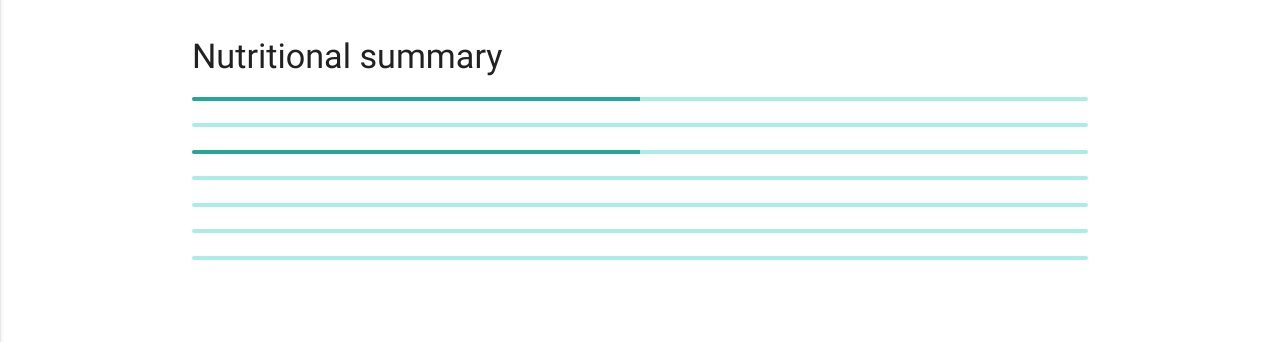
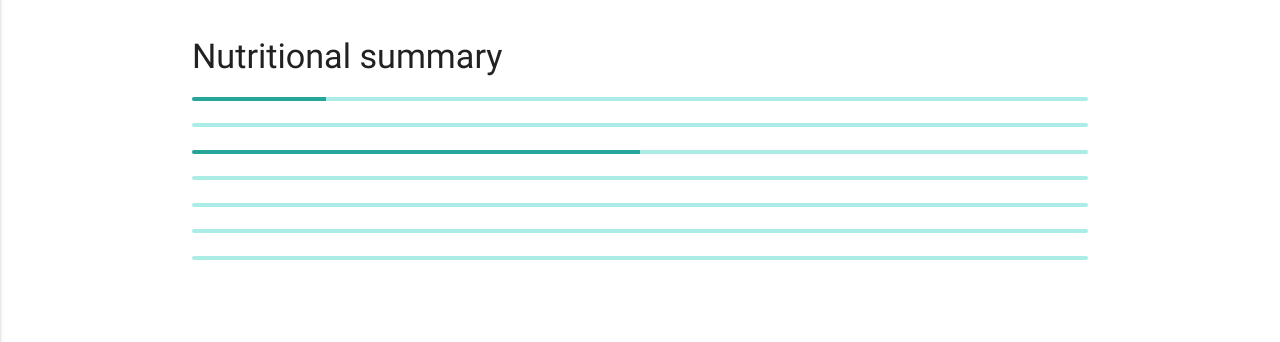
Before and after one commit to paulldev/milestone-project-3, a Flask app: page / in a window 1280 px wide. Shown: the part 362-704 px from the top of the page. Run offline with Flask 2, Linux system fonts and the light colour scheme; data that the repository does not hold is empty; some libraries are stand-ins or nearby versions.

Commit message:
Give each nutrient RDA an id

```diff
--- a/templates/index.html
+++ b/templates/index.html
@@ -35,38 +35,38 @@
         <h4>Nutritional summary</h4>
     </div>
     <div class="col s12">
-        <div class="progress">
-            <div class="determinate" style="width: 50%">Energy - <span id="energy">0</span>/2500kcal</div>
+        <div class="progress" data-position="top">
+            <div class="determinate" style="width: 15%">Energy - <span id="energy">0</span> / <span id="energy_rda">2314</span> kcal</div>
         </div>
     </div>
     <div class="col s12">
         <div class="progress">
-            <div class="determinate" style="width: 0%">Carbohydrate - <span id="carbohydrate">0</span>/?</div>
+            <div class="determinate" style="width: 0%">Carbohydrate - <span id="carbohydrate">0</span> / <span id="carbohydrate_rda">269</span> g</div>
         </div>
     </div>
     <div class="col s12">
         <div class="progress">
-            <div class="determinate" style="width: 50%">Fats - <span id="fats">0</span>/?</div>
+            <div class="determinate" style="width: 50%">Fats - <span id="fats">0</span> / <span id="fats_rda">90</span> g</div>
         </div>
     </div>
     <div class="col s12">
         <div class="progress">
-            <div class="determinate" style="width: 0%">Protein - <span id="protein">0</span>/?</div>
+            <div class="determinate" style="width: 0%">Protein - <span id="protein">0</span> / <span id="protein_rda">145</span> g</div>
         </div>
     </div>
     <div class="col s12">
         <div class="progress">
-            <div class="determinate" style="width: 0%">Calcium - <span id="calcium">0</span></div>
+            <div class="determinate" style="width: 0%">Calcium - <span id="calcium">0</span> / <span id="calcium_rda">1000</span> mg</div>
         </div>
     </div>
     <div class="col s12">
         <div class="progress">
-            <div class="determinate" style="width: 0%">Iron - <span id="iron">0</span>/?</div>
+            <div class="determinate" style="width: 0%">Iron - <span id="iron">0</span> / <span id="iron_rda">8</span> mg</div>
         </div>
     </div>
     <div class="col s12">
         <div class="progress">
-            <div class="determinate" style="width: 0%">Zinc - <span id="zinc">0</span>/?</div>
+            <div class="determinate" style="width: 0%">Zinc - <span id="zinc">0</span> / <span id="zinc_rda">11</span> mg</div>
         </div>
     </div>
 </div>
```
